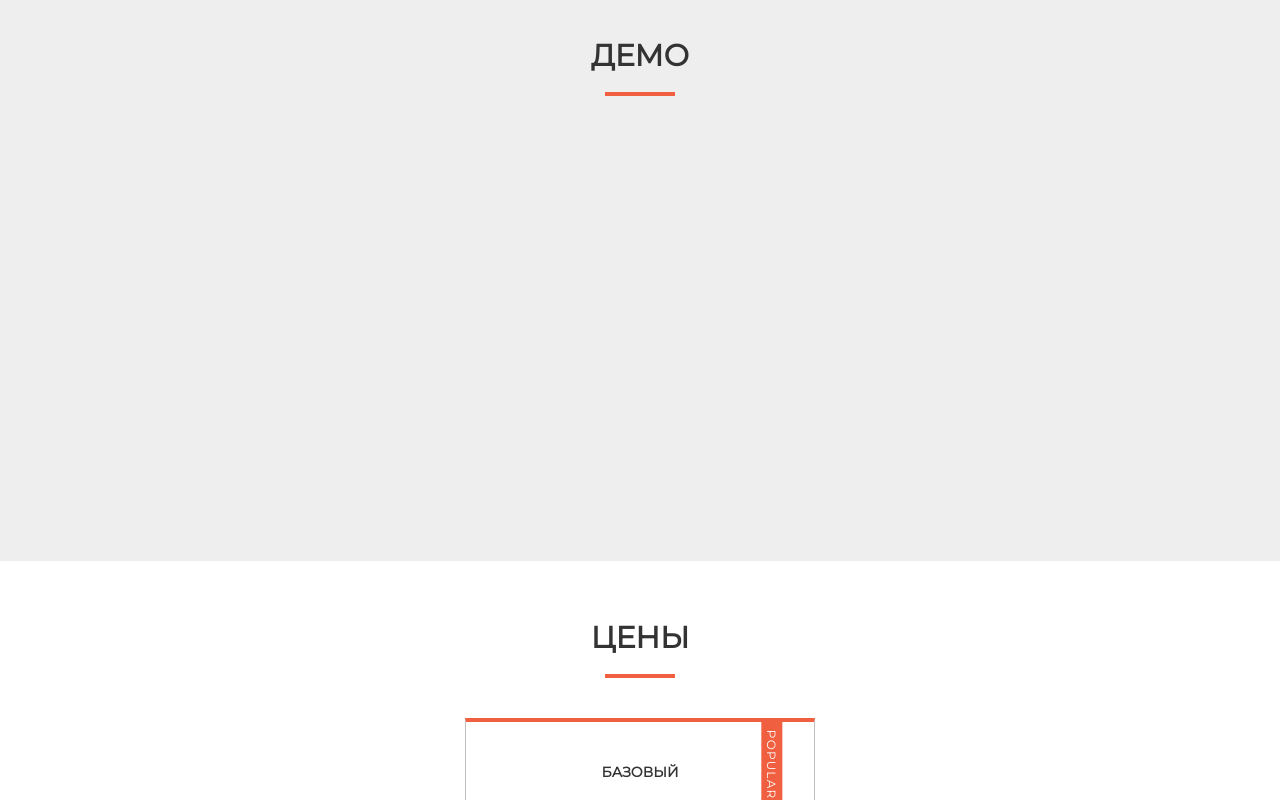
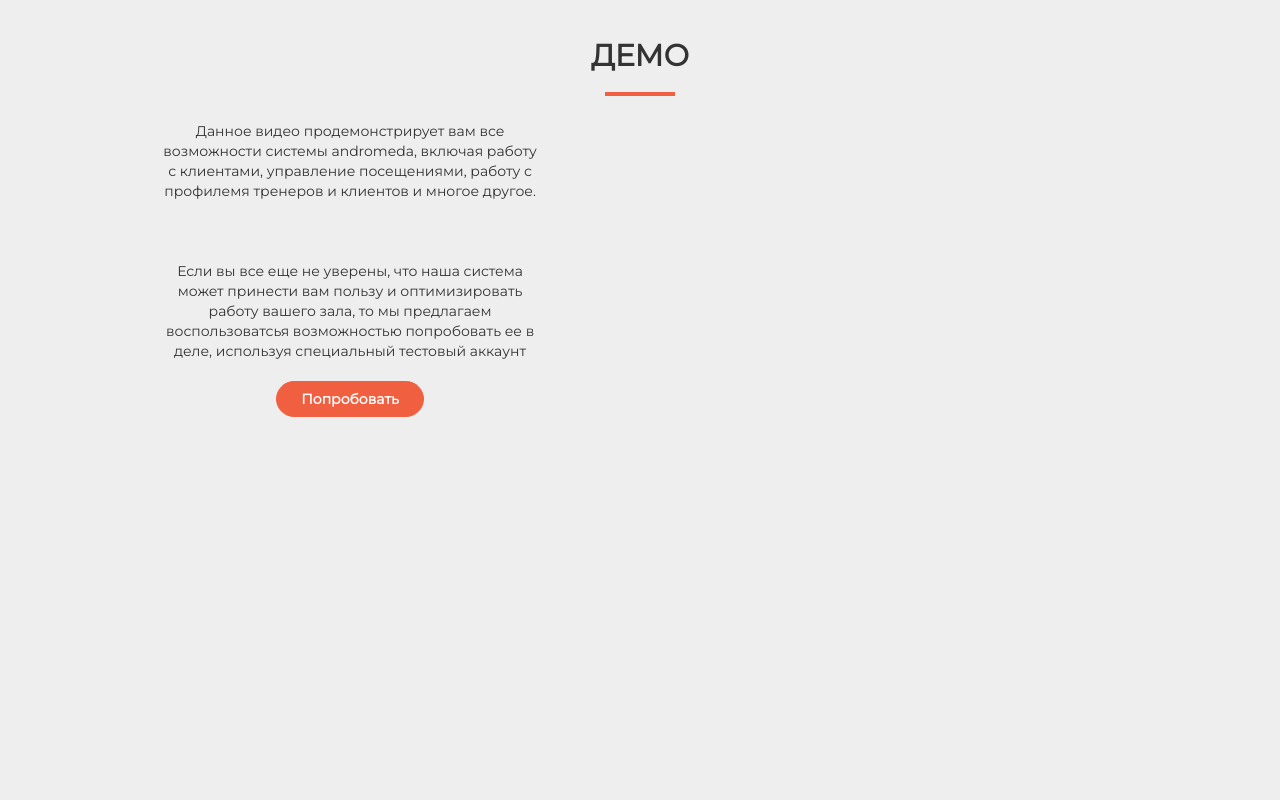
Before and after one commit to guestDI/landing-page, a React (Create React App) app: page /#/ in a window 1280 px wide. Shown: the part 1320-2120 px from the top of the page. Built offline with nearby package versions, Linux system fonts and the light colour scheme; a web font is replaced by a local one.

Commit message:
Added icon on welcome section

```diff
--- a/src/screens/Welcome/index.css
+++ b/src/screens/Welcome/index.css
@@ -243,8 +243,12 @@ of those sections to manage the look and feel of the site. */
     margin: auto;
 }
 
+.demo-container {
+    width: 80% !important;
+}
+
 .video {
-    margin: 0 auto;
+    /*margin: 0 auto;*/
     width: 640px;
     height: 390px;
 }
--- a/src/screens/Welcome/index.js
+++ b/src/screens/Welcome/index.js
@@ -91,7 +91,6 @@ class Welcome extends Component {
                         </div>
                         <div className="get_started_wrapper">
                             <CommonButton className="welcome_button" text="Начать" onClick={this.scrollInToSection}/>
-                            {/*<CommonButton className="welcome_button demo" text="Демо" onClick={this.onDemoOpen}/>*/}
                             <div className="scroll_down" >
                                 <div className="scroll_down__button" style={{display: "block"}} />
                             </div>
@@ -148,7 +147,7 @@ class Welcome extends Component {
             </section>
 
             <section id="projects" className="about-section">
-                <div className="container">
+                <div className="container demo-container">
                     <div className="row row-centered">
                         <div className="col-md-8 col-centered section-header">
                             <h2 className="text-upper-case">Демо</h2>
@@ -156,8 +155,21 @@ class Welcome extends Component {
                         </div>
                     </div>
                     <div className="row services-row">
-                        <div className="video">
-                            <Youtube width="640" height="390"/>
+                        <div className="col-md-12 col-centered section-header">
+                            <div className="col-lg-5 col-sm-5 col-xs-5 ">
+                                <p>
+                                    Данное видео продемонстрирует вам все возможности системы andromeda, включая работу с клиентами,
+                                    управление посещениями, работу с профилемя тренеров и клиентов и многое другое.
+                                </p>
+                                <p style={{paddingTop: '50px', paddingBottom: '10px'}}>
+                                   Если вы все еще не уверены, что наша система может принести вам пользу и оптимизировать работу вашего зала, то мы предлагаем воспользоватсья возможностью
+                                    попробовать ее в деле, используя специальный тестовый аккаунт
+                                </p>
+                                <CommonButton className="get_started_wrapper_button" text="Попробовать" onClick={this.onDemoOpen}/>
+                            </div>
+                            <div className="col-lg-7 col-sm-7 col-xs-7 col-centered  video">
+                                <Youtube width="640" height="390"/>
+                            </div>
                         </div>
                     </div>
                 </div>
```
